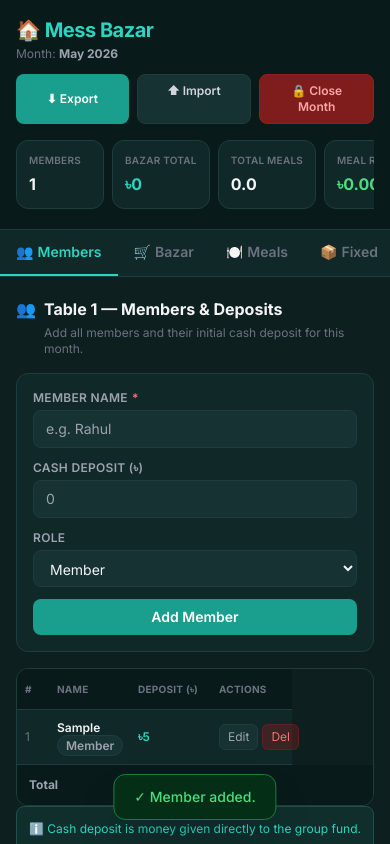
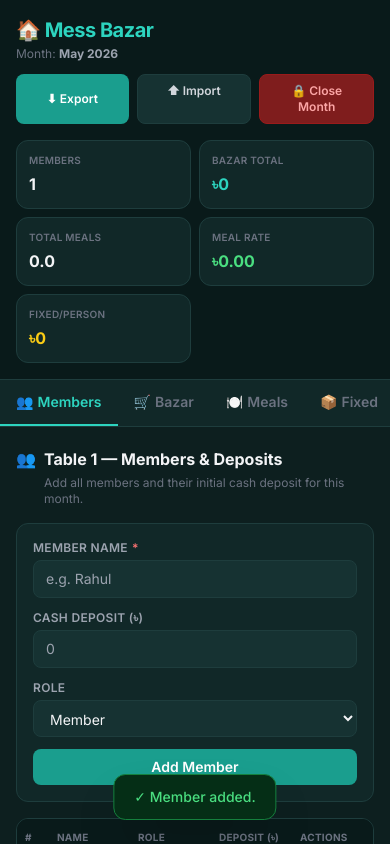
Before and after one commit to mgrahul63/mess-bazar, a React (Create React App) app: page / in a window 390 px wide. Both pictures are taken after typing "Sample", "5" into the empty fields and a click on the button "Add Member". Shown: the top 844 px of the page. Built offline with nearby package versions, Linux system fonts and the light colour scheme.

Commit message:
fix design for mobile

```diff
--- a/src/components/BazarTab.jsx
+++ b/src/components/BazarTab.jsx
@@ -167,8 +167,8 @@ export default function BazarTab({ data, update, showToast }) {
             <Th hiddenOnMobile>Date</Th>
             <Th hiddenOnMobile>Description</Th>
             <Th>Type</Th>
-            <Th>Amount (৳)</Th>
-            <Th>Act.</Th>
+            <Th>Amount</Th>
+            <Th>Action</Th>
           </tr>
         </thead>
         <tbody>
@@ -195,8 +195,8 @@ export default function BazarTab({ data, update, showToast }) {
                     {person?.name || "—"}
                   </div>
                   {/* Show date & desc inline on mobile */}
-                  <div className="sm:hidden text-xs text-gray-500 mt-0.5 truncate">
-                    {b.date} {b.description ? `· ${b.description}` : ""}
+                  <div className="sm:hidden text-[8px] text-gray-500 mt-0.5 truncate">
+                    {b.date}
                   </div>
                 </Td>
                 <Td hiddenOnMobile className="text-gray-400 text-xs">
@@ -210,7 +210,7 @@ export default function BazarTab({ data, update, showToast }) {
                 </Td>
                 <Td>
                   <Badge
-                    label={b.type === "manager" ? "Mgr" : "Mem"}
+                    label={b.type === "manager" ? "Manager" : "Member"}
                     color={b.type === "manager" ? "teal" : "green"}
                   />
                 </Td>
@@ -221,13 +221,13 @@ export default function BazarTab({ data, update, showToast }) {
                   <div className="flex gap-1">
                     <button
                       onClick={() => startEdit(b)}
-                      className="text-xs bg-dark-raised border border-dark-border text-gray-400 hover:text-gray-200 px-2 py-1 rounded-md transition-colors"
+                      className="text-[10px] bg-dark-raised border border-dark-border text-gray-400 hover:text-gray-200 px-2 py-1 rounded-md transition-colors"
                     >
                       Edit
                     </button>
                     <button
                       onClick={() => remove(b.id)}
-                      className="text-xs bg-red-900/40 border border-red-700/30 text-red-400 hover:bg-red-800/50 px-2 py-1 rounded-md transition-colors"
+                      className="text-[10px] bg-red-900/40 border border-red-700/30 text-red-400 hover:bg-red-800/50 px-2 py-1 rounded-md transition-colors"
                     >
                       Del
                     </button>
--- a/src/components/Header.jsx
+++ b/src/components/Header.jsx
@@ -51,8 +51,7 @@ export default function Header({
           </div>
         </div>
 
-        {/* Stats — horizontal scroll on mobile */}
-        <div className="flex gap-2 overflow-x-auto pb-1">
+        <div className="grid grid-cols-2 sm:grid-cols-3 lg:grid-cols-5 gap-2">
           <StatBox
             label="Members"
             value={activeMembers}
--- a/src/components/MembersTab.jsx
+++ b/src/components/MembersTab.jsx
@@ -140,7 +140,7 @@ export default function MembersTab({ data, update, showToast }) {
           <tr>
             <Th className="w-8">#</Th>
             <Th>Name</Th>
-            <Th hiddenOnMobile>Role</Th>
+            <Th>Role</Th>
             <Th>Deposit (৳)</Th>
             <Th>Actions</Th>
           </tr>
@@ -166,17 +166,11 @@ export default function MembersTab({ data, update, showToast }) {
                 <div className="font-semibold text-gray-100 truncate">
                   {m.name}
                 </div>
-                {/* Show role badge inline on mobile since role column is hidden */}
-                <div className="sm:hidden mt-0.5">
-                  <Badge
-                    label={m.isManager ? "Manager" : "Member"}
-                    color={m.isManager ? "teal" : "gray"}
-                  />
-                </div>
               </Td>
-              <Td hiddenOnMobile>
+
+              <Td>
                 <Badge
-                  label={m.isManager ? "Manager" : "Member"}
+                  label={m.isManager ? "Mngr" : "Mbr"}
                   color={m.isManager ? "teal" : "gray"}
                 />
               </Td>
@@ -187,13 +181,13 @@ export default function MembersTab({ data, update, showToast }) {
                 <div className="flex gap-1">
                   <button
                     onClick={() => startEdit(m)}
-                    className="text-xs bg-dark-raised border border-dark-border text-gray-400 hover:text-gray-200 px-2 py-1 rounded-md transition-colors"
+                    className="text-[10px] bg-dark-raised border border-dark-border text-gray-400 hover:text-gray-200 px-2 py-1 rounded-md transition-colors"
                   >
                     Edit
                   </button>
                   <button
                     onClick={() => remove(m.id)}
-                    className="text-xs bg-red-900/40 border border-red-700/30 text-red-400 hover:bg-red-800/50 px-2 py-1 rounded-md transition-colors"
+                    className="text-[10px] bg-red-900/40 border border-red-700/30 text-red-400 hover:bg-red-800/50 px-2 py-1 rounded-md transition-colors"
                   >
                     Del
                   </button>
--- a/src/components/SettlementTab.jsx
+++ b/src/components/SettlementTab.jsx
@@ -64,14 +64,26 @@ export default function SettlementTab({
         <thead>
           <tr>
             <Th>Name</Th>
-            <Th hiddenOnMobile>Cash Dep.</Th>
+            <Th>
+              <span className="hidden sm:inline">Cash Dep.</span>
+              <span className="sm:hidden !text-[8px] capitalize">
+                {" "}
+                Cash Dep. & Bazar
+              </span>
+            </Th>
             <Th hiddenOnMobile>Bazar</Th>
-            <Th>Deposit</Th>
-            <Th hiddenOnMobile>Meal Cost</Th>
+            <Th hiddenOnMobile>Deposit</Th>
+            <Th>
+              <span className="hidden sm:inline">Meal Cost</span>
+              <span className="sm:hidden !text-[8px] capitalize">
+                {" "}
+                Meal Cost & Fixed Cost
+              </span>
+            </Th>
             <Th hiddenOnMobile>Fixed</Th>
             <Th>Expense</Th>
             <Th>Balance</Th>
-            <Th>Status</Th>
+            <Th hiddenOnMobile>Status</Th>
           </tr>
         </thead>
         <tbody>
@@ -104,14 +116,29 @@ export default function SettlementTab({
                   {s.memberMeals.toFixed(1)} meals
                 </div>
               </Td>
-              <Td hiddenOnMobile className="text-gray-400">
-                ৳{s.cashDeposit.toFixed(0)}
+              <Td className="text-gray-400 ">
+                <div className="text-[8px] sm:text-sm">
+                  ৳{s.cashDeposit.toFixed(0)}
+                  <span className="sm:hidden">
+                    {" + "}৳{s.bazarPurchases.toFixed(0)}
+                  </span>
+                </div>
+                <span className="sm:hidden">= {s.totalDeposit.toFixed(0)}</span>
               </Td>
               <Td hiddenOnMobile className="text-gray-400">
                 ৳{s.bazarPurchases.toFixed(0)}
               </Td>
               <Td className="text-teal-primary font-semibold">
-                ৳{s.totalDeposit.toFixed(0)}
+                <div className="text-[8px] sm:text-sm">
+                  <span className="sm:hidden">
+                    {s.mealCost.toFixed(2)}
+                    <p className="ps-2">+</p>
+                    {fixedPerPerson.toFixed(2)}
+                  </span>
+                </div>
+                <span className="hidden sm:inline">
+                  ৳{s.totalDeposit.toFixed(0)}
+                </span>
               </Td>
               <Td hiddenOnMobile className="text-gray-400">
                 ৳{s.mealCost.toFixed(2)}
@@ -125,9 +152,15 @@ export default function SettlementTab({
                   className={`font-bold text-sm ${s.balance >= 0 ? "text-green-400" : "text-red-400"}`}
                 >
                   ৳{Math.abs(s.balance).toFixed(2)}
+                  <div className="sm:hidden">
+                    <Badge
+                      label={s.balance >= 0 ? "✅ Gets" : "❌ Pays"}
+                      color={s.balance >= 0 ? "green" : "red"}
+                    />
+                  </div>
                 </span>
               </Td>
-              <Td>
+              <Td hiddenOnMobile>
                 <Badge
                   label={s.balance >= 0 ? "✅ Gets" : "❌ Pays"}
                   color={s.balance >= 0 ? "green" : "red"}
--- a/src/components/UI.jsx
+++ b/src/components/UI.jsx
@@ -169,7 +169,7 @@ export function Table({ children }) {
 export function Th({ children, hiddenOnMobile = false, className = "" }) {
   return (
     <th
-      className={`px-2 sm:px-3 py-2.5 text-left text-[10px] font-bold text-gray-500 uppercase tracking-wide bg-dark-header border-b border-dark-border
+      className={`px-2 sm:px-3 py-2 text-left text-[10px] font-bold text-gray-500 uppercase tracking-wide bg-dark-header border-b border-dark-border
       ${hiddenOnMobile ? "hidden sm:table-cell" : ""} ${className}`}
     >
       {children}
```
